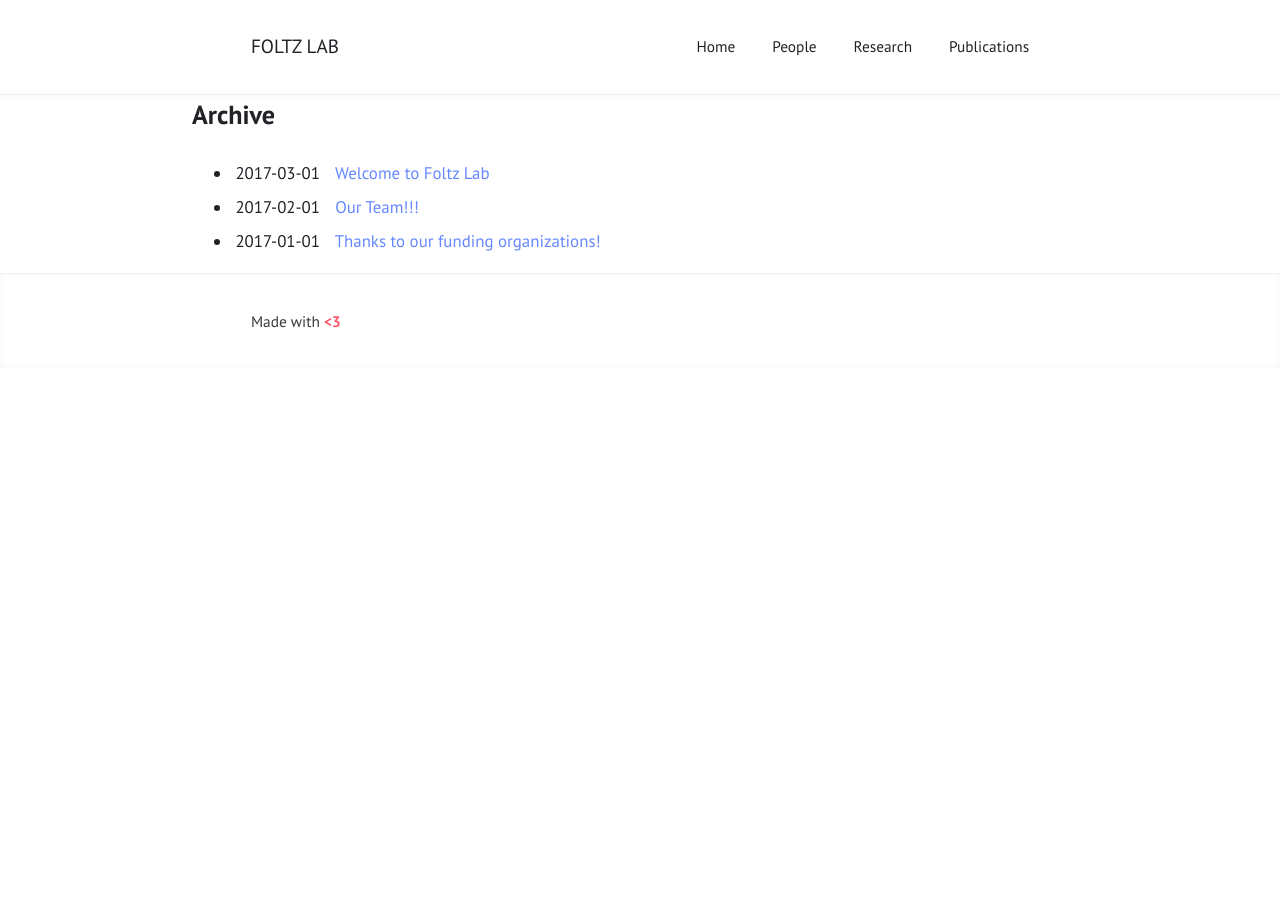
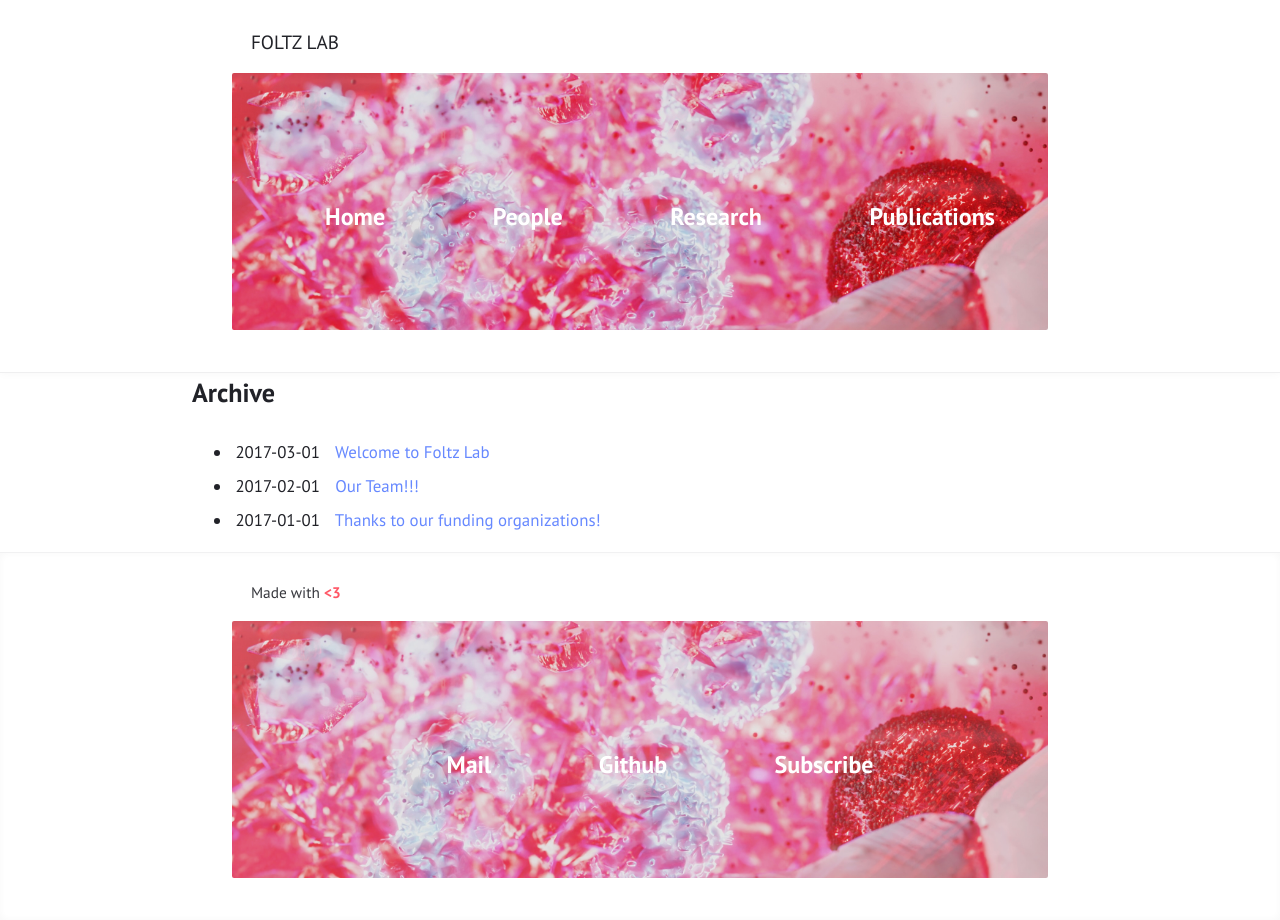
Before and after one commit to Foltz-Lab/Foltz-Lab.github.io, a Jekyll site: the page built from archive.html, in a window 1280 px wide. Built offline with Jekyll 4.4.1, drawn with Linux system fonts in a browser that asks for light colours.

Commit message:
added images and modified menu.html

```diff
--- a/_includes/menu.html
+++ b/_includes/menu.html
@@ -1,10 +1,19 @@
-<nav>
+<nav style="position: relative;">
+  <!-- Full-width background image -->
+  <img src="{{ '/images/Nk.Jpeg' | relative_url }}" alt="Navigation Banner" style="width: 100%; height: auto; display: block;">
+
+  <!-- Text-based navigation items -->
+  <ul style="position: absolute; top: 50%; left: 50%; transform: translate(-50%, -50%); display: flex; gap: 50px;">
     {%- for item in include.menu -%}
       {%- assign node = site.pages | where: "name", item.file | first -%}
       {%- assign url = item.url | default: node.url -%}
       {%- assign title = item.title | default: node.title -%}
-  <a href="{{ url | relative_url }}" {% if url == page.url %}class="selected"{% endif %}>
-    {%- if item.icon -%}<svg aria-label="{{ title }}" class="icon"><use xlink:href="{{ "/assets/fontawesome/icons.svg" | relative_url }}#{{ item.icon }}"></use></svg>{%- else -%}{{ title }}{%- endif -%}
+
+      <li style="list-style: none;">
+        <a href="{{ url }}" title="{{ title }}" style="color: white; font-size: 24px; font-weight: bold; text-decoration: none;">
+          {{ title }}
         </a>
+      </li>
     {%- endfor -%}
+  </ul>
 </nav>
```
Also changed, not shown: images/NK.jpeg (added), 1 other file. Lines whose indentation alone changed are shown as unchanged.
